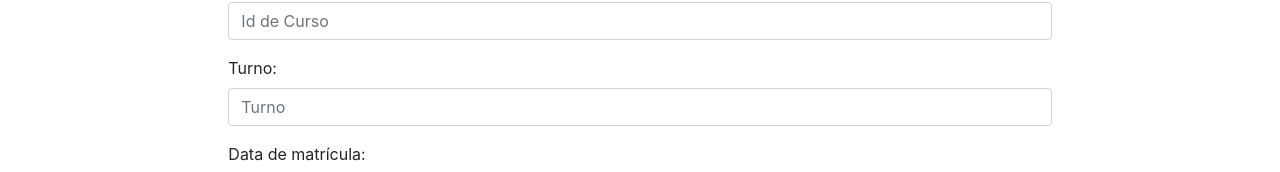
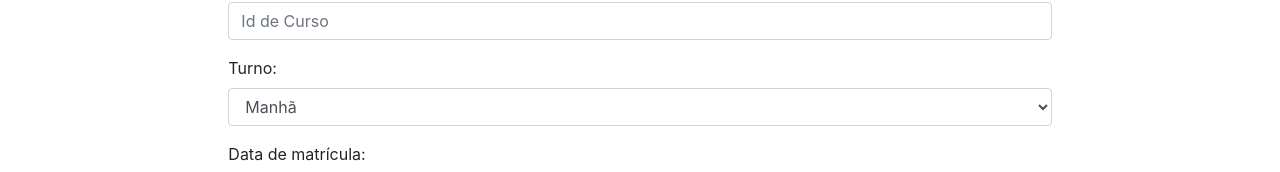
Before and after one commit to VitorFaria/universidade, an Angular app in the folder frontend/: page /add-matricula in a window 1280 px wide. Shown: the part 218-390 px from the top of the page. Built offline with nearby package versions, Linux system fonts and the light colour scheme.

Commit message:
Incluindo select para seleção de turno de matrícula.

```diff
--- a/frontend/src/app/matricula/add-matricula/add-matricula.component.html
+++ b/frontend/src/app/matricula/add-matricula/add-matricula.component.html
@@ -28,7 +28,9 @@
 
     <div class="form-group">
       <label for="turno">Turno:</label>
-      <input type="text" formControlName="turno" placeholder="Turno" name="turno" class="form-control" id="turno">
+      <select formControlName="turno" name="turno" id="turno" placeholder="Turno" class="form-control">
+        <option *ngFor="let t of turnos" [ngValue]="t.valor">{{t.nome}}</option>
+      </select>
     </div>
 
     <div class="form-group">
--- a/frontend/src/app/matricula/add-matricula/add-matricula.component.ts
+++ b/frontend/src/app/matricula/add-matricula/add-matricula.component.ts
@@ -16,6 +16,10 @@ export class AddMatriculaComponent implements OnInit {
   submitted = false;
   errorText = null;
 
+  turnos =[{valor:'MANHA', nome:'Manhã'},
+  {valor:'TARDE', nome:'Tarde'},
+  {valor:'NOITE', nome:'Noite'}];
+
   get id_aluno() { return this.addForm.get('id_aluno'); }
   get id_curso() { return this.addForm.get('id_curso'); }
 
@@ -23,7 +27,7 @@ export class AddMatriculaComponent implements OnInit {
     this.addForm = this.formBuilder.group({
       id_aluno: ['', Validators.required],
       id_curso: ['', Validators.required],
-      turno: [''],
+      turno: ['MANHA'],
       data_matricula: ['']
     });
 
--- a/frontend/src/app/matricula/edit-matricula/edit-matricula.component.html
+++ b/frontend/src/app/matricula/edit-matricula/edit-matricula.component.html
@@ -28,7 +28,9 @@
 
     <div class="form-group">
       <label for="turno">Turno:</label>
-      <input type="text" formControlName="turno" placeholder="Turno" name="turno" class="form-control" id="turno">
+      <select formControlName="turno" name="turno" id="turno" placeholder="Turno" class="form-control">
+        <option *ngFor="let t of turnos" [ngValue]="t.valor">{{t.nome}}</option>
+      </select>
     </div>
 
     <div class="form-group">
--- a/frontend/src/app/matricula/edit-matricula/edit-matricula.component.ts
+++ b/frontend/src/app/matricula/edit-matricula/edit-matricula.component.ts
@@ -17,6 +17,10 @@ export class EditMatriculaComponent implements OnInit {
   submitted = false;
   errorText = null;
   constructor(private formBuilder: FormBuilder,private router: Router, private apiService: ApiService) { }
+
+  turnos =[{valor:'MANHA', nome:'Manhã'},
+  {valor:'TARDE', nome:'Tarde'},
+  {valor:'NOITE', nome:'Noite'}];
 
   get id_aluno() { return this.editForm.get('id_aluno'); }
   get id_curso() { return this.editForm.get('id_curso'); }
```
